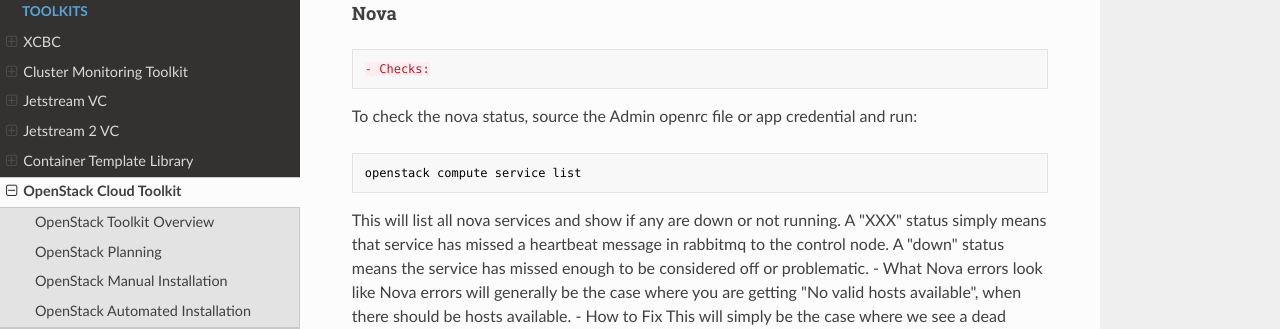
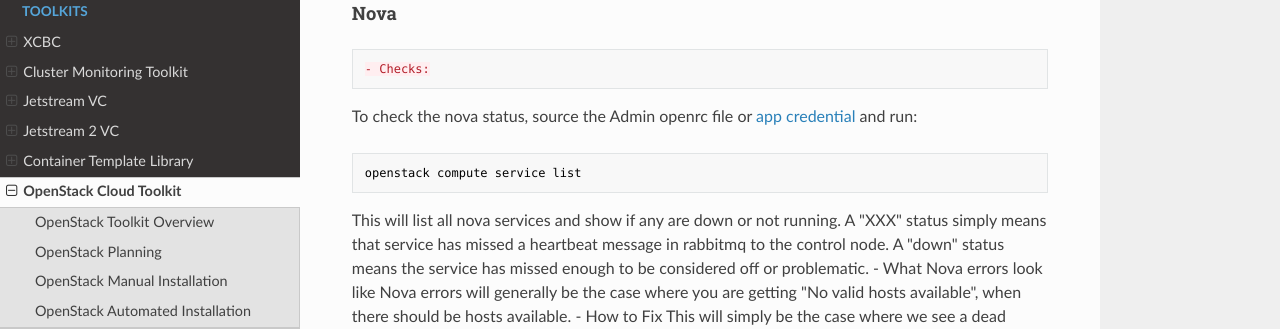
Before and after one commit to access-ci-org/Toolkit-Docs, an MkDocs documentation site: the page built from docs/toolkits/openstack-operations-maintenance.md, in a window 1280 px wide and 900 px high, scrolled down 3519 px. Shown: the part 151-480 px from the top of the window. Built offline with MkDocs 1.6.1, drawn with Linux system fonts in a browser that asks for light colours; nearby versions of some CDN libraries; old or Windows-style settings are respelled for this version of MkDocs; part of the change alters nothing that is shown.

````diff
--- a/docs/toolkits/openstack-operations-maintenance.md
+++ b/docs/toolkits/openstack-operations-maintenance.md
@@ -118,7 +118,7 @@ Throughout the life of your cloud, you may come into issues where the database a
 #### Nova
 
 	- Checks:
-To check the nova status, source the Admin openrc file or app credential and run:
+To check the nova status, source the Admin openrc file or [app credential](https://docs.openstack.org/keystone/yoga/user/application_credentials.html) and run:
 ```
 openstack compute service list
 ```
````
